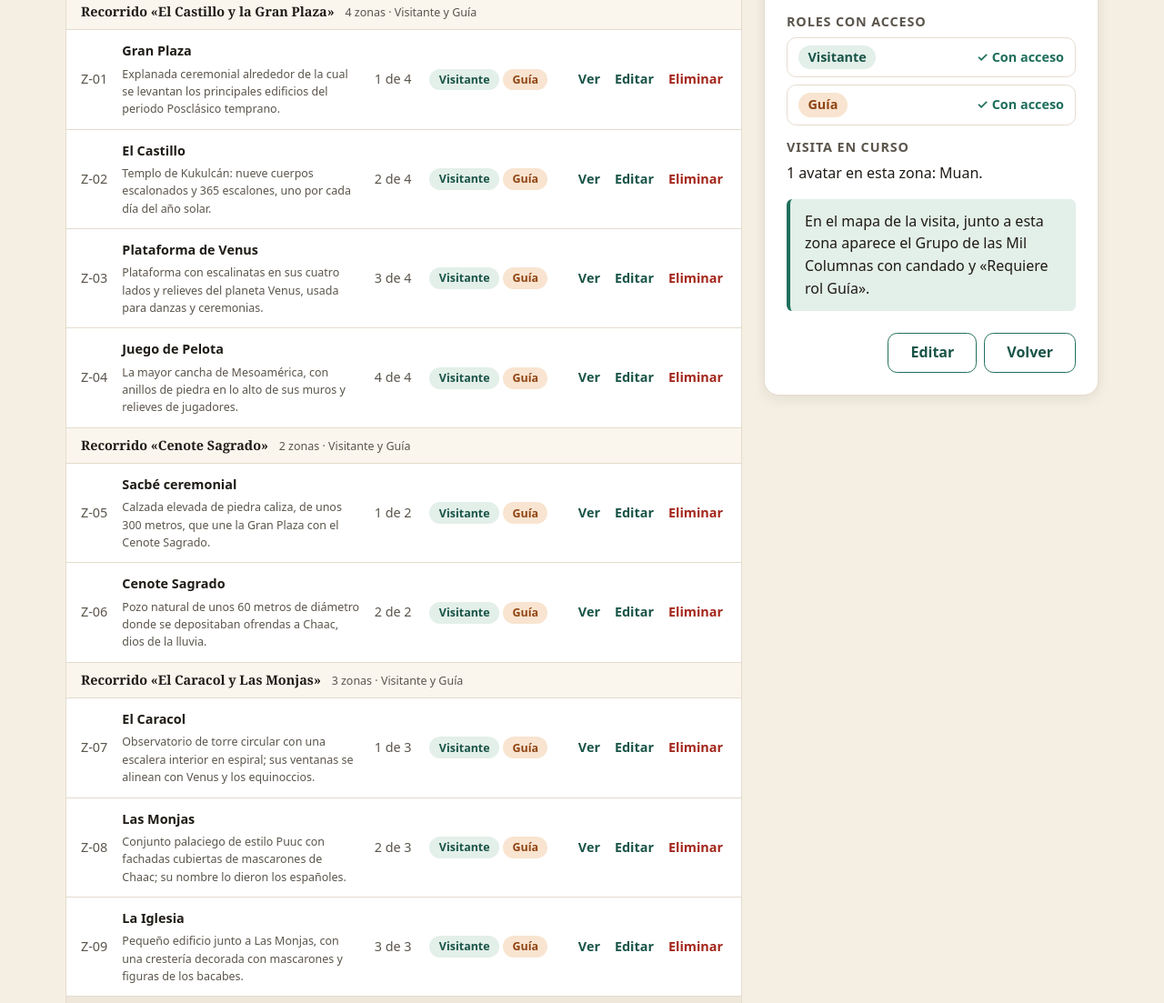
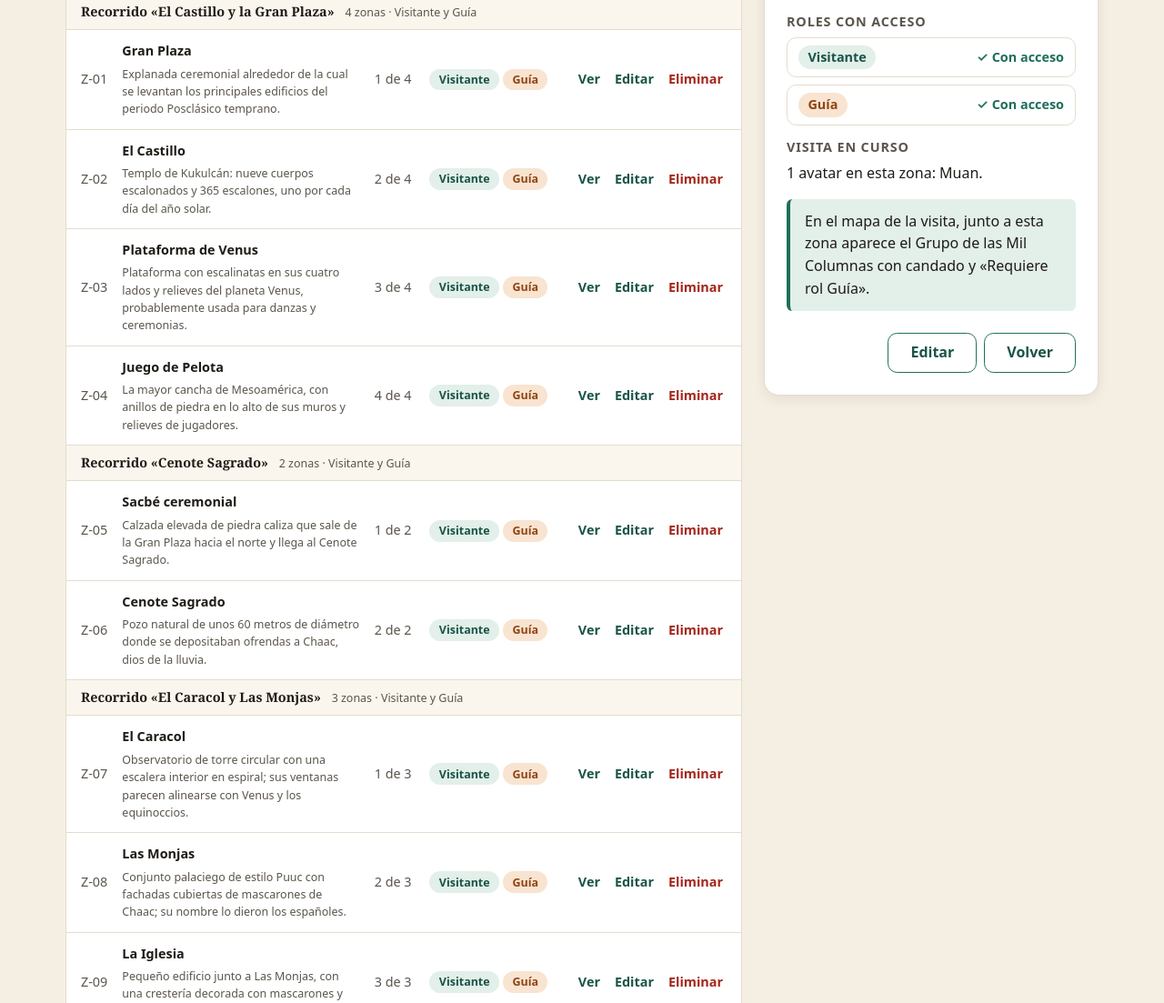
Before and after one commit to BTG47/Proyecto-Chichen-Itza, a plain HTML site: page admin/zonas.html in a window 1280 px wide. Shown: the part 713-1816 px from the top of the page at 91% size. Drawn offline with Linux system fonts and the light colour scheme.

Commit message:
Textos históricos verificados con fuentes
Se contrastaron las afirmaciones de las zonas con INAH, UNESCO y las
cédulas del sitio. Se ajustan las que no tenían respaldo: largo del
sacbé, fenómeno «de equinoccio», numerales de la Plataforma de Venus,
reglas del Juego de Pelota y alineaciones del Caracol. acerca.html
indica las fuentes; el detalle queda en docs/fuentes-historicas.md.

Co-Authored-By: Claude Opus 5.5 <noreply@anthropic.com>

```diff
--- a/admin/zonas.html
+++ b/admin/zonas.html
@@ -120,7 +120,7 @@
                   </tr>
                   <tr>
                     <td class="tabla__id">Z-03</td>
-                    <th scope="row"><span class="celda-principal">Plataforma de Venus</span><span class="celda-secundaria celda-secundaria--ajustable celda-secundaria--descripcion">Plataforma con escalinatas en sus cuatro lados y relieves del planeta Venus, usada para danzas y ceremonias.</span></th>
+                    <th scope="row"><span class="celda-principal">Plataforma de Venus</span><span class="celda-secundaria celda-secundaria--ajustable celda-secundaria--descripcion">Plataforma con escalinatas en sus cuatro lados y relieves del planeta Venus, probablemente usada para danzas y ceremonias.</span></th>
                     <td class="tabla__orden">3 de 4</td>
                     <td><span class="acceso-roles"><span class="insignia insignia--jade">Visitante</span><span class="insignia insignia--naranja">Guía</span></span></td>
                     <td><ul class="acciones-fila" role="list"><li><a href="#ver-z-03">Ver<span class="visualmente-oculto"> Plataforma de Venus</span></a></li><li><a href="#editar-z-03">Editar<span class="visualmente-oculto"> Plataforma de Venus</span></a></li><li><a class="acciones-fila__eliminar" href="#eliminar-z-03">Eliminar<span class="visualmente-oculto"> Plataforma de Venus</span></a></li></ul></td>
@@ -139,7 +139,7 @@
                   </tr>
                   <tr>
                     <td class="tabla__id">Z-05</td>
-                    <th scope="row"><span class="celda-principal">Sacbé ceremonial</span><span class="celda-secundaria celda-secundaria--ajustable celda-secundaria--descripcion">Calzada elevada de piedra caliza, de unos 300 metros, que une la Gran Plaza con el Cenote Sagrado.</span></th>
+                    <th scope="row"><span class="celda-principal">Sacbé ceremonial</span><span class="celda-secundaria celda-secundaria--ajustable celda-secundaria--descripcion">Calzada elevada de piedra caliza que sale de la Gran Plaza hacia el norte y llega al Cenote Sagrado.</span></th>
                     <td class="tabla__orden">1 de 2</td>
                     <td><span class="acceso-roles"><span class="insignia insignia--jade">Visitante</span><span class="insignia insignia--naranja">Guía</span></span></td>
                     <td><ul class="acciones-fila" role="list"><li><a href="#ver-z-05">Ver<span class="visualmente-oculto"> Sacbé ceremonial</span></a></li><li><a href="#editar-z-05">Editar<span class="visualmente-oculto"> Sacbé ceremonial</span></a></li><li><a class="acciones-fila__eliminar" href="#eliminar-z-05">Eliminar<span class="visualmente-oculto"> Sacbé ceremonial</span></a></li></ul></td>
@@ -158,7 +158,7 @@
                   </tr>
                   <tr>
                     <td class="tabla__id">Z-07</td>
-                    <th scope="row"><span class="celda-principal">El Caracol</span><span class="celda-secundaria celda-secundaria--ajustable celda-secundaria--descripcion">Observatorio de torre circular con una escalera interior en espiral; sus ventanas se alinean con Venus y los equinoccios.</span></th>
+                    <th scope="row"><span class="celda-principal">El Caracol</span><span class="celda-secundaria celda-secundaria--ajustable celda-secundaria--descripcion">Observatorio de torre circular con una escalera interior en espiral; sus ventanas parecen alinearse con Venus y los equinoccios.</span></th>
                     <td class="tabla__orden">1 de 3</td>
                     <td><span class="acceso-roles"><span class="insignia insignia--jade">Visitante</span><span class="insignia insignia--naranja">Guía</span></span></td>
                     <td><ul class="acciones-fila" role="list"><li><a href="#ver-z-07">Ver<span class="visualmente-oculto"> El Caracol</span></a></li><li><a href="#editar-z-07">Editar<span class="visualmente-oculto"> El Caracol</span></a></li><li><a class="acciones-fila__eliminar" href="#eliminar-z-07">Eliminar<span class="visualmente-oculto"> El Caracol</span></a></li></ul></td>
@@ -343,7 +343,7 @@
           <section class="panel" id="ver-z-03" aria-labelledby="ver-z-03-titulo">
             <p class="panel__etiqueta">Z-03 · Zona</p>
             <h2 id="ver-z-03-titulo">Plataforma de Venus</h2>
-            <p class="panel__descripcion">Plataforma con escalinatas en sus cuatro lados y relieves del planeta Venus, usada para danzas y ceremonias.</p>
+            <p class="panel__descripcion">Plataforma con escalinatas en sus cuatro lados y relieves del planeta Venus, probablemente usada para danzas y ceremonias.</p>
             <dl class="ficha">
               <div><dt>Recorrido</dt><dd>El Castillo y la Gran Plaza</dd></div>
               <div><dt>Orden en la ruta</dt><dd>3 de 4</dd></div>
@@ -375,7 +375,7 @@
               </label>
               <label class="campo">
                 <span class="campo__etiqueta">Descripción histórica *</span>
-                <textarea class="campo__control" rows="4" required>Plataforma con escalinatas en sus cuatro lados y relieves del planeta Venus, usada para danzas y ceremonias.</textarea>
+                <textarea class="campo__control" rows="4" required>Plataforma con escalinatas en sus cuatro lados y relieves del planeta Venus, probablemente usada para danzas y ceremonias.</textarea>
                 <span class="campo__ayuda">Breve y verificable: es la que se muestra en la ficha del recorrido.</span>
               </label>
               <fieldset class="grupo-opciones">
@@ -471,7 +471,7 @@
           <section class="panel" id="ver-z-05" aria-labelledby="ver-z-05-titulo">
             <p class="panel__etiqueta">Z-05 · Zona</p>
             <h2 id="ver-z-05-titulo">Sacbé ceremonial</h2>
-            <p class="panel__descripcion">Calzada elevada de piedra caliza, de unos 300 metros, que une la Gran Plaza con el Cenote Sagrado.</p>
+            <p class="panel__descripcion">Calzada elevada de piedra caliza que sale de la Gran Plaza hacia el norte y llega al Cenote Sagrado.</p>
             <dl class="ficha">
               <div><dt>Recorrido</dt><dd>Cenote Sagrado</dd></div>
               <div><dt>Orden en la ruta</dt><dd>1 de 2</dd></div>
@@ -503,7 +503,7 @@
               </label>
               <label class="campo">
                 <span class="campo__etiqueta">Descripción histórica *</span>
-                <textarea class="campo__control" rows="4" required>Calzada elevada de piedra caliza, de unos 300 metros, que une la Gran Plaza con el Cenote Sagrado.</textarea>
+                <textarea class="campo__control" rows="4" required>Calzada elevada de piedra caliza que sale de la Gran Plaza hacia el norte y llega al Cenote Sagrado.</textarea>
                 <span class="campo__ayuda">Breve y verificable: es la que se muestra en la ficha del recorrido.</span>
               </label>
               <fieldset class="grupo-opciones">
@@ -599,7 +599,7 @@
           <section class="panel" id="ver-z-07" aria-labelledby="ver-z-07-titulo">
             <p class="panel__etiqueta">Z-07 · Zona</p>
             <h2 id="ver-z-07-titulo">El Caracol</h2>
-            <p class="panel__descripcion">Observatorio de torre circular con una escalera interior en espiral; sus ventanas se alinean con Venus y los equinoccios.</p>
+            <p class="panel__descripcion">Observatorio de torre circular con una escalera interior en espiral; sus ventanas parecen alinearse con Venus y los equinoccios.</p>
             <dl class="ficha">
               <div><dt>Recorrido</dt><dd>El Caracol y Las Monjas</dd></div>
               <div><dt>Orden en la ruta</dt><dd>1 de 3</dd></div>
@@ -631,7 +631,7 @@
               </label>
               <label class="campo">
                 <span class="campo__etiqueta">Descripción histórica *</span>
-                <textarea class="campo__control" rows="4" required>Observatorio de torre circular con una escalera interior en espiral; sus ventanas se alinean con Venus y los equinoccios.</textarea>
+                <textarea class="campo__control" rows="4" required>Observatorio de torre circular con una escalera interior en espiral; sus ventanas parecen alinearse con Venus y los equinoccios.</textarea>
                 <span class="campo__ayuda">Breve y verificable: es la que se muestra en la ficha del recorrido.</span>
               </label>
               <fieldset class="grupo-opciones">
```
Also changed, not shown: acerca.html (+12 -0 lines), recorrido.html (+5 -5 lines), recorridos.html (+4 -4 lines), 1 other file.
